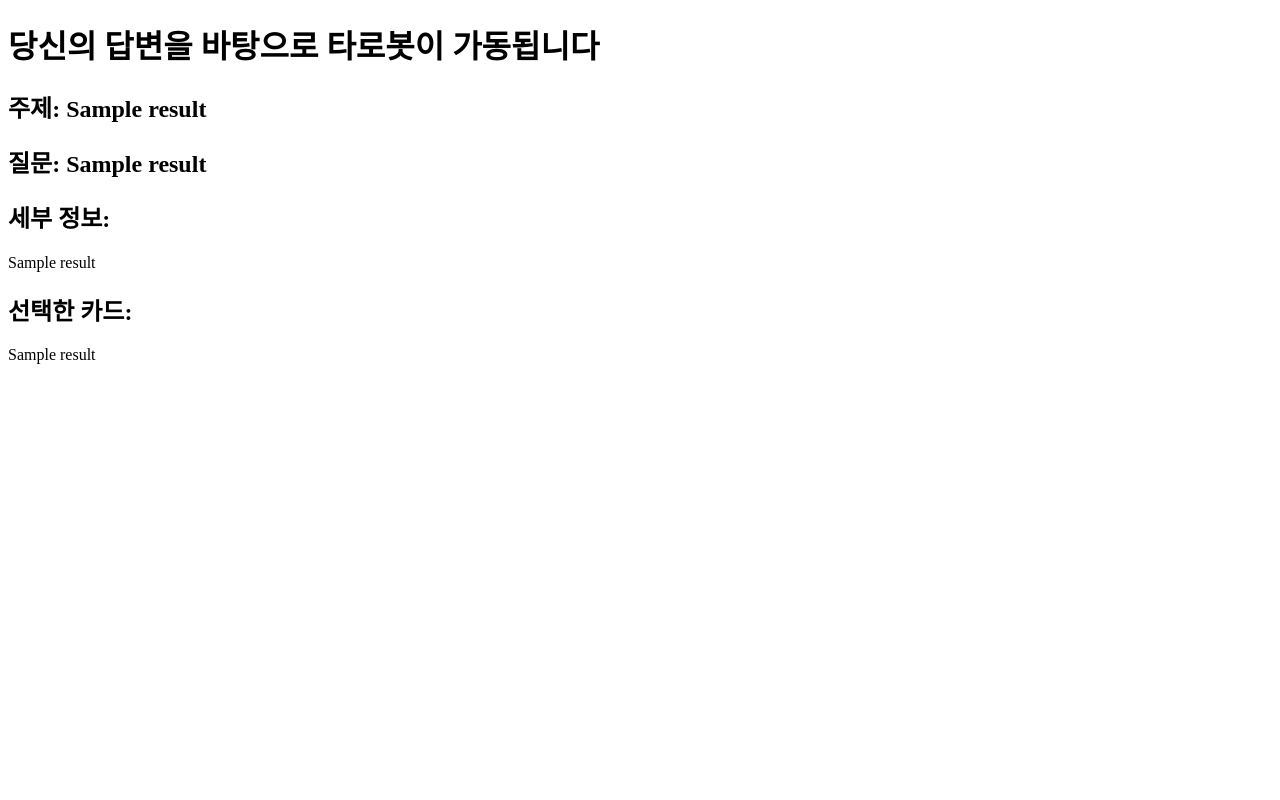
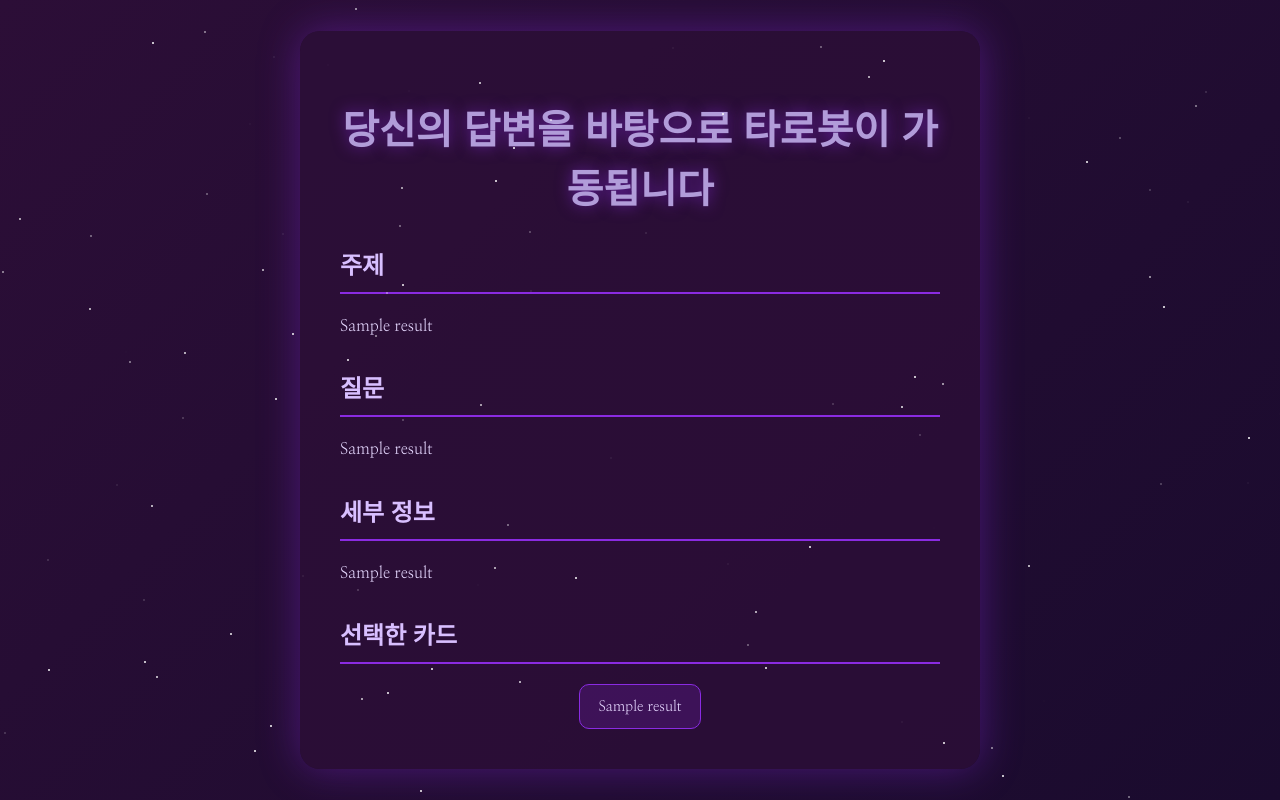
Before and after one commit to daeryuk/JTA, a Flask app: template templates/result.html in a window 1280 px wide. Run offline with Flask 3, Linux system fonts and the light colour scheme; the template is opened without the code that fills it: most values are stand-ins (such as "Sample title", 1, 10 or a date in 2020).

Commit message:
result페이지 구현

```diff
--- /dev/null
+++ b/static/result.css
@@ -0,0 +1,100 @@
+/* 배경 이미지 스타일링 */
+@import url('https://fonts.googleapis.com/css2?family=Nanum+Myeongjo:wght@400;700&display=swap');
+
+body {
+    margin: 0;
+    padding: 0;
+    min-height: 100vh;
+    background: linear-gradient(135deg, #2c0e37, #1a0b2e);
+    display: flex;
+    justify-content: center;
+    align-items: center;
+    font-family: 'Nanum Myeongjo', serif;
+    color: #e6d8ff;
+}
+
+.container {
+    background-color: rgba(44, 14, 55, 0.8);
+    padding: 40px;
+    border-radius: 20px;
+    box-shadow: 0 0 40px rgba(138, 43, 226, 0.4);
+    max-width: 600px;
+    width: 90%;
+}
+
+h1 {
+    text-align: center;
+    color: #b19cd9;
+    font-size: 2.5em;
+    margin-bottom: 30px;
+    text-shadow: 0 0 15px rgba(138, 43, 226, 0.6);
+}
+
+h2 {
+    color: #d8bfff;
+    border-bottom: 2px solid #8a2be2;
+    padding-bottom: 10px;
+    margin-top: 30px;
+}
+
+p {
+    line-height: 1.6;
+    margin-bottom: 20px;
+}
+
+.card-list {
+    display: flex;
+    flex-wrap: wrap;
+    justify-content: center;
+    gap: 15px;
+    margin-top: 20px;
+}
+
+.card {
+    background-color: rgba(138, 43, 226, 0.2);
+    padding: 12px 18px;
+    border-radius: 10px;
+    font-size: 0.9em;
+    border: 1px solid #8a2be2;
+    transition: all 0.3s ease;
+}
+
+.card:hover {
+    transform: translateY(-5px);
+    box-shadow: 0 5px 15px rgba(138, 43, 226, 0.4);
+}
+
+@media (max-width: 480px) {
+    .container {
+        padding: 20px;
+    }
+
+    h1 {
+        font-size: 2em;
+    }
+}
+
+/* 별 반짝이는 애니메이션 */
+.stars {
+    position: fixed;
+    top: 0;
+    left: 0;
+    width: 100%;
+    height: 100%;
+    pointer-events: none;
+}
+
+.star {
+    position: absolute;
+    width: 2px;
+    height: 2px;
+    background: #fff;
+    border-radius: 50%;
+    animation: twinkle 2s infinite;
+}
+
+@keyframes twinkle {
+    0% { opacity: 0; }
+    50% { opacity: 1; }
+    100% { opacity: 0; }
+}
--- /dev/null
+++ b/static/result.js
@@ -0,0 +1,15 @@
+function createStars() {
+    const starsContainer = document.querySelector('.stars');
+    const starCount = 100;
+
+    for (let i = 0; i < starCount; i++) {
+        const star = document.createElement('div');
+        star.className = 'star';
+        star.style.top = `${Math.random() * 100}%`;
+        star.style.left = `${Math.random() * 100}%`;
+        star.style.animationDelay = `${Math.random() * 2}s`;
+        starsContainer.appendChild(star);
+    }
+}
+
+createStars();
--- a/templates/result.html
+++ b/templates/result.html
@@ -1,18 +1,32 @@
-<!-- result.html -->
 <!DOCTYPE html>
-<html lang="en">
+<html lang="ko">
 <head>
     <meta charset="UTF-8">
     <meta name="viewport" content="width=device-width, initial-scale=1.0">
     <title>결과</title>
+    <link rel="stylesheet" href="/static/result.css">
 </head>
 <body>
-    <h1>당신의 답변을 바탕으로 타로봇이 가동됩니다</h1>
-    <h2>주제: {{ result_data[0] }}</h2>
-    <h2>질문: {{ result_data[1] }}</h2>
-    <h2>세부 정보:</h2>
-    <p>{{ result_data[2] }}</p>
-    <h2>선택한 카드:</h2>
-    <p>{{ result_data[3] | join(', ') }}</p>
+    <!-- 별 애니메이션을 위한 컨테이너 -->
+    <div class="stars"></div>
+
+    <!-- 결과를 보여주는 메인 컨테이너 -->
+    <div class="container">
+        <h1>당신의 답변을 바탕으로 타로봇이 가동됩니다</h1>
+        <h2>주제</h2>
+        <p>{{ result_data[0] }}</p>
+        <h2>질문</h2>
+        <p>{{ result_data[1] }}</p>
+        <h2>세부 정보</h2>
+        <p>{{ result_data[2] }}</p>
+        <h2>선택한 카드</h2>
+        <div class="card-list">
+            {% for card in result_data[3] %}
+                <div class="card">{{ card }}</div>
+            {% endfor %}
+        </div>
+    </div>
+
+    <script src="/static/result.js"></script>
 </body>
 </html>
```
